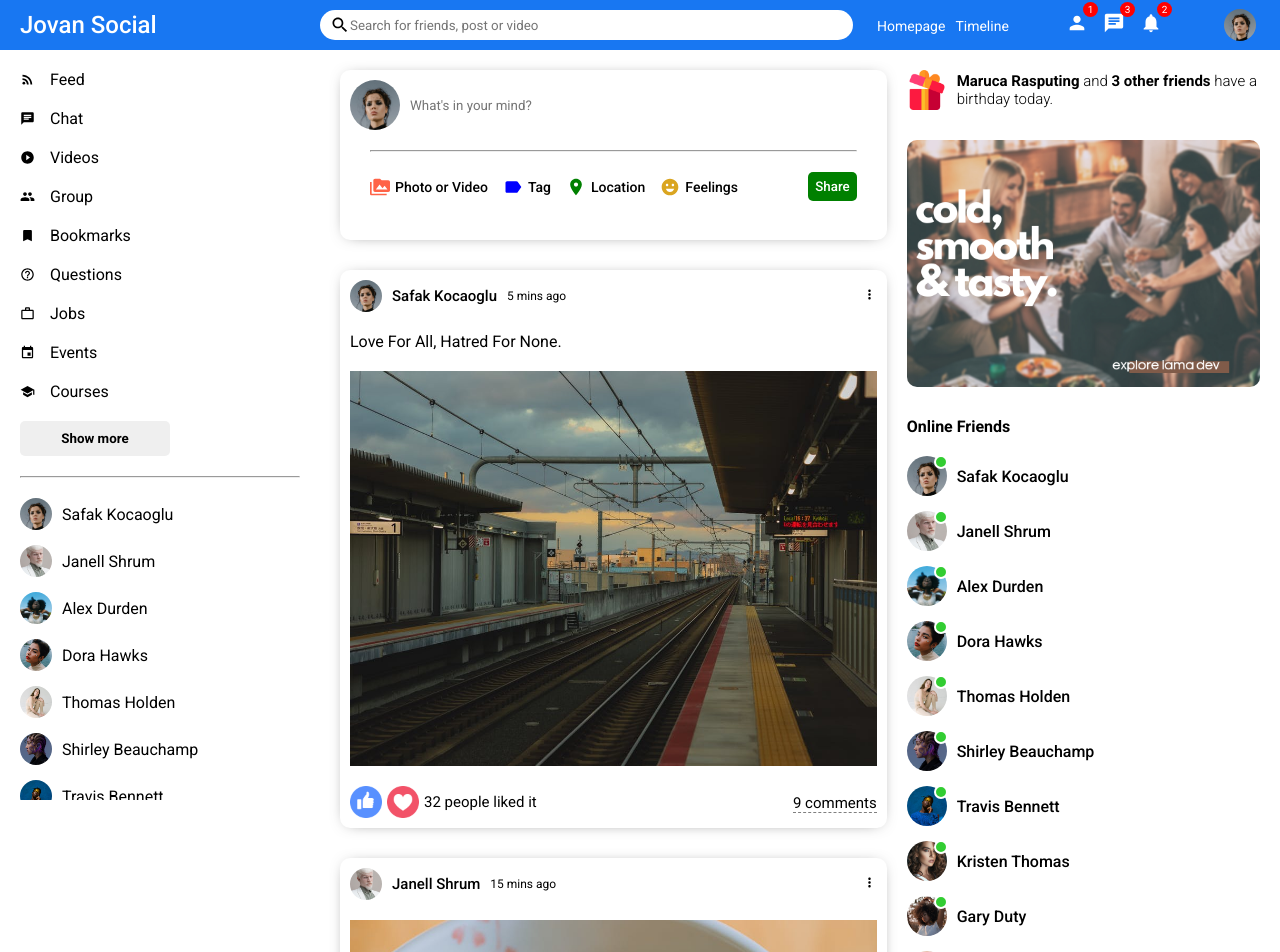
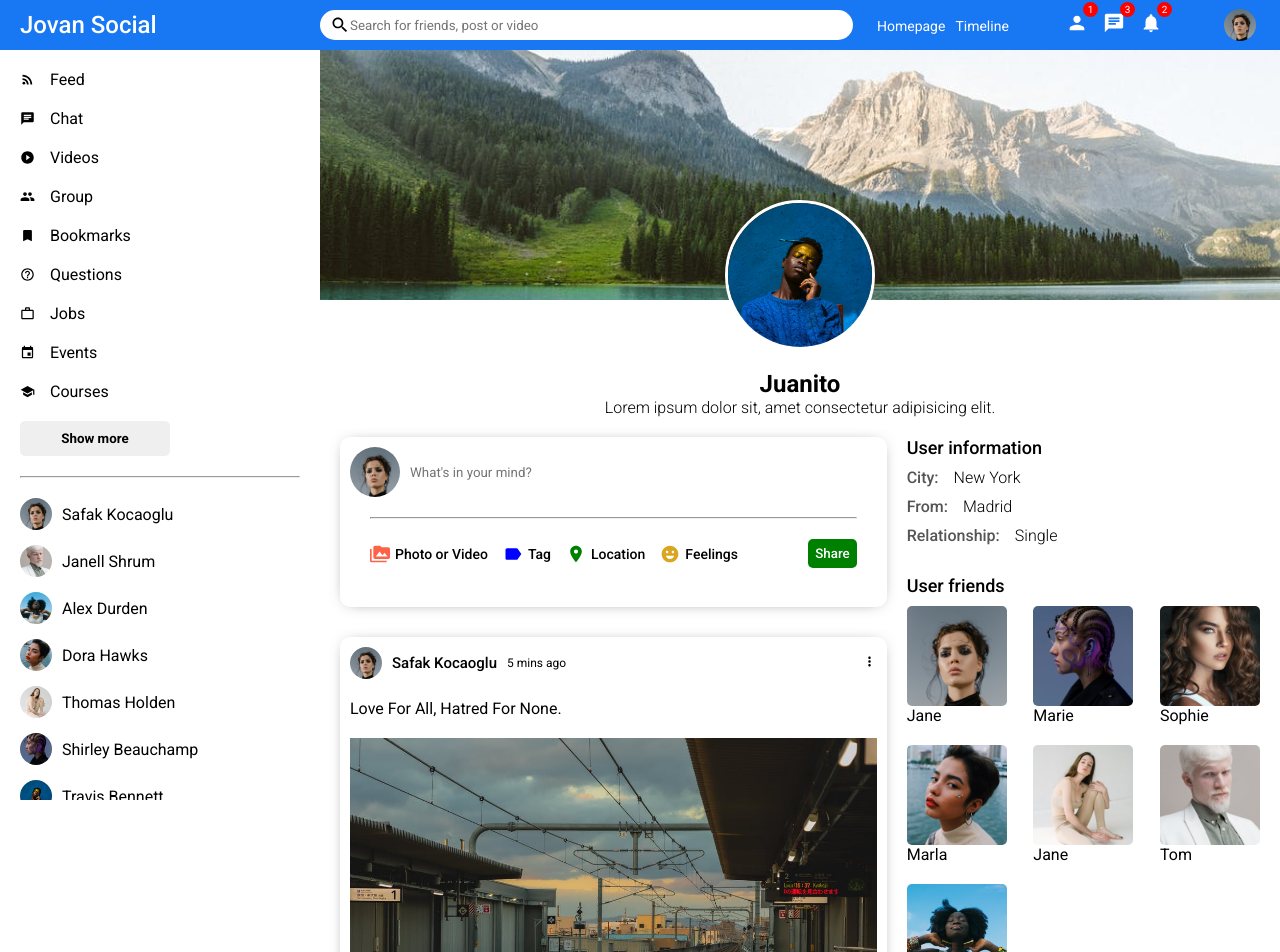
Before and after one commit to bregarulai/jovanSocial, a React (Create React App) app in the folder client/: page / in a window 1280 px wide. Shown: the top 952 px of the page. Built offline with nearby package versions, Linux system fonts and the light colour scheme.

Commit message:
created right bar profile component

```diff
--- a/client/src/App.js
+++ b/client/src/App.js
@@ -1,10 +1,11 @@
 import React from "react";
-import Home from "./pages/Home";
+// import Home from "./pages/Home";
+import Profile from "./pages/Profile";
 
 const App = () => {
   return (
     <div className="App">
-      <Home />
+      <Profile />
     </div>
   );
 };
--- a/client/src/components/RightBar/index.jsx
+++ b/client/src/components/RightBar/index.jsx
@@ -4,10 +4,10 @@ import "./rightBar.css";
 import { Online } from "../../components";
 import { Users } from "../../dummyData";
 
-const RightBar = () => {
-  return (
-    <div className="rightBar">
-      <div className="rightBarWrapper">
+const RightBar = ({ profile }) => {
+  const HomeRightBar = () => {
+    return (
+      <>
         <div className="rightBarWrapperBirthdayContainer">
           <img
             src="/assets/gift.png"
@@ -26,6 +26,94 @@ const RightBar = () => {
             <Online key={user.id} user={user} />
           ))}
         </ul>
+      </>
+    );
+  };
+
+  const ProfileRightBar = () => {
+    return (
+      <>
+        <h4 className="rightBarTittle">User information</h4>
+        <div className="rightBarInfo">
+          <div className="rightBarInfoItem">
+            <span className="rightBarInfoKey">City:</span>
+            <span className="rightBarInfoValue">New York</span>
+          </div>
+          <div className="rightBarInfoItem">
+            <span className="rightBarInfoKey">From:</span>
+            <span className="rightBarInfoValue">Madrid</span>
+          </div>
+          <div className="rightBarInfoItem">
+            <span className="rightBarInfoKey">Relationship:</span>
+            <span className="rightBarInfoValue">Single</span>
+          </div>
+        </div>
+        <h4 className="rightBarTittle">User friends</h4>
+        <div className="rightBarFollowings">
+          <div className="rightBarFollowing">
+            <img
+              src="/assets/person/1.jpeg"
+              alt="user"
+              className="rightBarFollowingImg"
+            />
+            <span className="rightBarFollowingName">Jane</span>
+          </div>
+          <div className="rightBarFollowing">
+            <img
+              src="/assets/person/6.jpeg"
+              alt="user"
+              className="rightBarFollowingImg"
+            />
+            <span className="rightBarFollowingName">Marie</span>
+          </div>
+          <div className="rightBarFollowing">
+            <img
+              src="/assets/person/8.jpeg"
+              alt="user"
+              className="rightBarFollowingImg"
+            />
+            <span className="rightBarFollowingName">Sophie</span>
+          </div>
+          <div className="rightBarFollowing">
+            <img
+              src="/assets/person/4.jpeg"
+              alt="user"
+              className="rightBarFollowingImg"
+            />
+            <span className="rightBarFollowingName">Marla</span>
+          </div>
+          <div className="rightBarFollowing">
+            <img
+              src="/assets/person/5.jpeg"
+              alt="user"
+              className="rightBarFollowingImg"
+            />
+            <span className="rightBarFollowingName">Jane</span>
+          </div>
+          <div className="rightBarFollowing">
+            <img
+              src="/assets/person/2.jpeg"
+              alt="user"
+              className="rightBarFollowingImg"
+            />
+            <span className="rightBarFollowingName">Tom</span>
+          </div>
+          <div className="rightBarFollowing">
+            <img
+              src="/assets/person/3.jpeg"
+              alt="user"
+              className="rightBarFollowingImg"
+            />
+            <span className="rightBarFollowingName">Karen</span>
+          </div>
+        </div>
+      </>
+    );
+  };
+  return (
+    <div className="rightBar">
+      <div className="rightBarWrapper">
+        <ProfileRightBar />
       </div>
     </div>
   );
--- a/client/src/components/RightBar/rightBar.css
+++ b/client/src/components/RightBar/rightBar.css
@@ -31,3 +31,47 @@
 .rightBarWrapperTittle {
     margin-bottom: 2rem;
 }
+
+.rightBarTittle {
+    font-size: 1.8rem;
+    font-weight: 500;
+    margin-bottom: 1rem;
+}
+
+.rightBarInfo {
+    margin-bottom: 3rem;
+}
+
+.rightBarInfoItem {
+    margin-bottom: 1rem;
+}
+
+.rightBarInfoKey {
+    font-weight: 500;
+    margin-right: 1.5rem;
+    color: #555;
+}
+
+.rightBarInfoValue {
+    font-weight: 300;
+}
+
+.rightBarFollowings {
+    display: flex;
+    flex-wrap: wrap;
+    justify-content: space-between;
+}
+
+.rightBarFollowing {
+    display: flex;
+    flex-direction: column;
+    margin-bottom: 2rem;
+    cursor: pointer;
+}
+
+.rightBarFollowingImg {
+    width: 10rem;
+    height: 10rem;
+    border-radius: .5rem;
+    object-fit: cover;
+}
--- /dev/null
+++ b/client/src/pages/Profile/index.jsx
@@ -0,0 +1,43 @@
+import React from "react";
+
+import { Feed, LeftBar, RightBar, TopBar } from "../../components";
+import "./profile.css";
+
+const Profile = () => {
+  return (
+    <>
+      <TopBar />
+      <div className="profileContainer">
+        <LeftBar />
+        <div className="profileRight">
+          <div className="profileRightTop">
+            <div className="profileRightTopCover">
+              <img
+                src="/assets/post/3.jpeg"
+                alt="post"
+                className="profileRightTopCoverImg"
+              />
+              <img
+                src="/assets/person/7.jpeg"
+                alt="user"
+                className="profileRightTopUserImg"
+              />
+            </div>
+            <div className="profileRightTopInfo">
+              <h4 className="profileRightTopInfoName">Juanito</h4>
+              <span className="profileRightTopInfoDesc">
+                Lorem ipsum dolor sit, amet consectetur adipisicing elit.
+              </span>
+            </div>
+          </div>
+          <div className="profileRightBottom">
+            <Feed />
+            <RightBar profile />
+          </div>
+        </div>
+      </div>
+    </>
+  );
+};
+
+export default Profile;
--- /dev/null
+++ b/client/src/pages/Profile/profile.css
@@ -0,0 +1,51 @@
+.profileContainer {
+    width: 100%;
+    display: flex;
+}
+
+.profileRight {
+    flex: 9;
+}
+
+.profileRightTopCover {
+    position: relative;
+    height: 32rem;
+}
+
+.profileRightTopCoverImg {
+    width: 100%;
+    height: 25rem;
+    object-fit: cover;
+}
+
+.profileRightTopUserImg {
+    width: 15rem;
+    height: 15rem;
+    border-radius: 50%;
+    object-fit: cover;
+    position: absolute;
+    left: 0;
+    right: 0;
+    margin: auto;
+    top: 15rem;
+    border: .3rem solid white;
+}
+
+.profileRightTopInfo {
+    display: flex;
+    flex-direction: column;
+    align-items: center;
+    justify-content: center;
+}
+
+.profileRightTopInfoName {
+    font-size: 2.4rem;
+}
+
+.profileRightTopInfoDesc {
+    font-weight: 300;
+}
+
+.profileRightBottom {
+    display: flex;
+}
```
